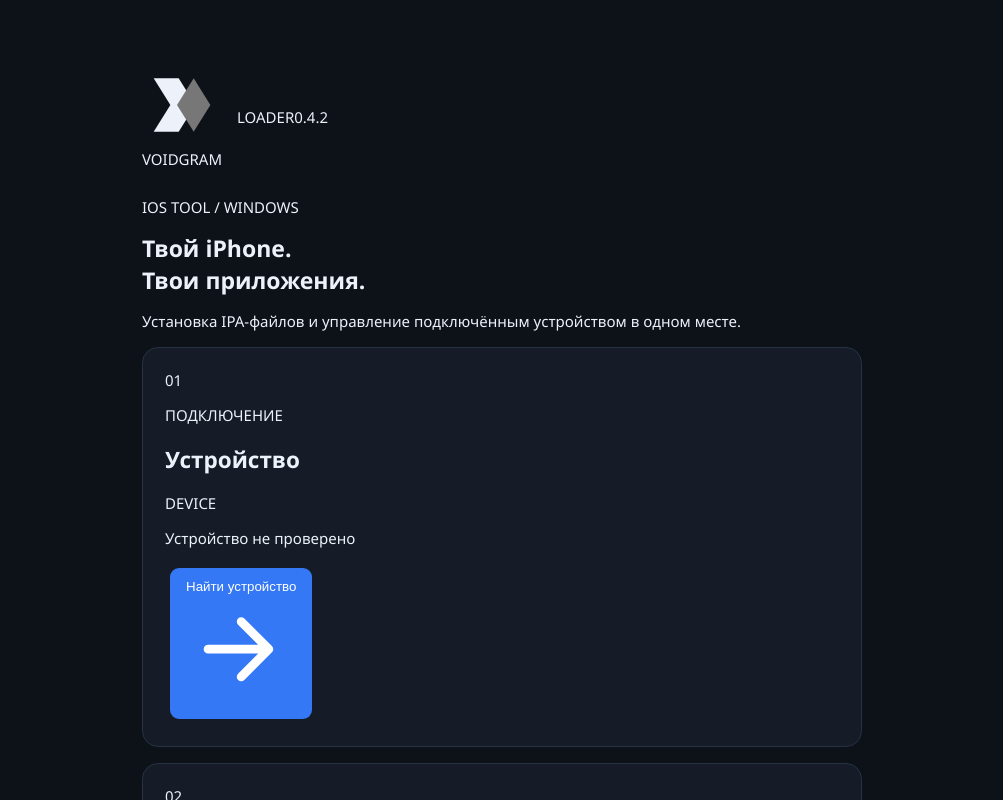
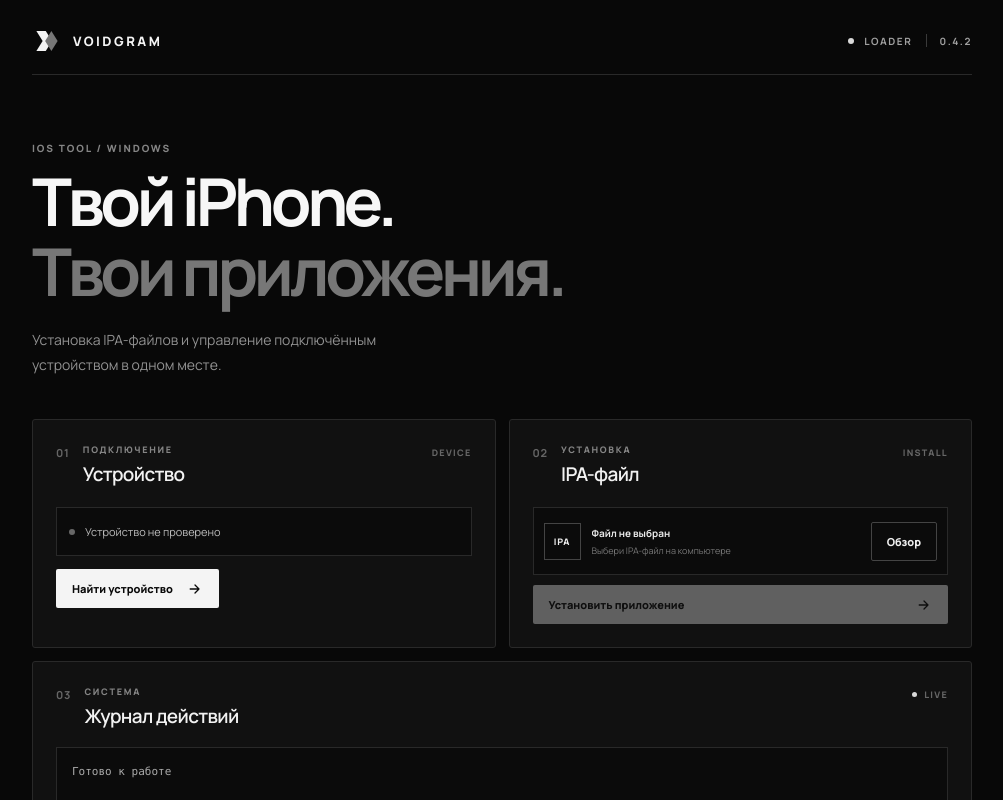
Before and after one commit to khoroshilovm2014-svg/VoidGram-Loader, a React (Vite) app: page / in a window 1280 px wide. Shown: the top 800 px of the page, without its empty margins (138-1141 px from the left). Built offline with nearby package versions, Linux system fonts and the light colour scheme.

Commit message:
Apply monochrome VoidGram visual system

```diff
--- a/src/style.css
+++ b/src/style.css
@@ -1,33 +1,81 @@
+@import url('https://fonts.googleapis.com/css2?family=Manrope:wght@400;500;600;700;800&display=swap');
+
+:root {
+  font-family: Manrope, "Segoe UI", Arial, sans-serif;
+  color: #f5f5f5;
+  background: #080808;
+  font-synthesis: none;
+  text-rendering: optimizeLegibility;
+  -webkit-font-smoothing: antialiased;
+  --muted: #858585;
+  --line: #292929;
+  --card: #111111;
+  --white: #f4f4f4;
+}
+
 * { box-sizing: border-box; }
-body {
-  margin: 0;
-  background: #0d1118;
-  color: #edf2fa;
-  font: 15px Segoe UI, Arial, sans-serif;
+html { min-width: 320px; min-height: 100%; background: #080808; }
+body { margin: 0; min-width: 320px; min-height: 100vh; background: #080808; }
+button { font: inherit; }
+.app-shell { width: min(100% - 64px, 940px); margin: 0 auto; padding: 27px 0 22px; }
+
+.topbar { height: 48px; display: flex; align-items: center; justify-content: space-between; border-bottom: 1px solid var(--line); padding-bottom: 20px; }
+.brand { display: flex; align-items: center; gap: 11px; color: var(--white); font-size: 13px; font-weight: 800; letter-spacing: .19em; }
+.brand-mark { width: 30px; height: 30px; display: block; }
+.topbar-meta { display: flex; align-items: center; gap: 10px; color: #a0a0a0; font-size: 10px; font-weight: 700; letter-spacing: .16em; }
+.status-dot { width: 6px; height: 6px; display: inline-block; border-radius: 50%; background: #d9d9d9; }
+.meta-divider { height: 13px; width: 1px; background: #3a3a3a; margin: 0 3px; }
+
+.intro { padding: 66px 0 42px; }
+.eyebrow { margin: 0 0 12px; color: var(--muted); font-size: 10px; font-weight: 800; letter-spacing: .19em; }
+h1 { margin: 0; color: #f7f7f7; font-size: clamp(38px, 6.5vw, 66px); line-height: 1.06; letter-spacing: -.065em; font-weight: 700; }
+h1 span { color: #777; }
+.intro-copy { max-width: 430px; margin: 20px 0 0; color: #929292; font-size: 14px; line-height: 1.8; }
+
+.content-grid { display: grid; grid-template-columns: 1fr 1fr; gap: 13px; }
+.panel { min-width: 0; padding: 23px; border: 1px solid var(--line); border-radius: 3px; background: var(--card); }
+.device-panel, .ipa-panel { min-height: 222px; }
+.panel-heading { display: flex; align-items: flex-start; gap: 13px; }
+.step { color: #666; font-size: 11px; font-weight: 700; letter-spacing: .08em; padding-top: 2px; }
+.panel-heading .eyebrow { margin-bottom: 5px; font-size: 9px; }
+h2 { margin: 0; color: #f2f2f2; font-size: 19px; font-weight: 600; letter-spacing: -.035em; }
+.panel-index, .live-label { margin-left: auto; padding-top: 3px; color: #666; font-size: 9px; font-weight: 800; letter-spacing: .14em; }
+.live-label { display: flex; align-items: center; gap: 7px; }
+.live-label .status-dot { width: 5px; height: 5px; }
+
+.device-state { min-height: 49px; display: flex; align-items: center; gap: 10px; margin: 20px 0 13px; padding: 0 12px; border: 1px solid #292929; background: #0b0b0b; }
+.state-indicator { width: 6px; height: 6px; flex: 0 0 6px; border-radius: 50%; background: #686868; }
+.device-state p { overflow-wrap: anywhere; margin: 0; color: #bcbcbc; font-size: 11px; line-height: 1.5; }
+
+.button { min-height: 39px; display: inline-flex; align-items: center; justify-content: center; gap: 14px; border: 1px solid transparent; border-radius: 2px; padding: 0 15px; cursor: pointer; font-size: 11px; font-weight: 800; transition: background .16s ease, color .16s ease, border-color .16s ease; }
+.button svg { width: 16px; height: 16px; }
+.button-light { background: var(--white); color: #090909; }
+.button-light:hover:not(:disabled) { background: #d6d6d6; }
+.button-outline { border-color: #444; background: transparent; color: #eee; }
+.button-outline:hover:not(:disabled) { border-color: #aaa; background: #1a1a1a; }
+.button:disabled { opacity: .35; cursor: not-allowed; }
+
+.file-drop { min-height: 68px; display: flex; align-items: center; gap: 11px; margin: 20px 0 10px; padding: 10px; border: 1px solid #292929; background: #0b0b0b; }
+.file-symbol { width: 37px; height: 37px; flex: 0 0 37px; display: grid; place-items: center; border: 1px solid #444; color: #eee; font-size: 9px; font-weight: 800; letter-spacing: .08em; }
+.file-info { min-width: 0; flex: 1; display: flex; flex-direction: column; gap: 4px; }
+.file-info strong, .file-info span { overflow: hidden; text-overflow: ellipsis; white-space: nowrap; }
+.file-info strong { color: #e8e8e8; font-size: 10px; font-weight: 700; }
+.file-info span { color: #777; font-size: 9px; }
+.install-button { width: 100%; justify-content: space-between; }
+
+.log-panel { grid-column: 1 / -1; }
+.log-panel pre { min-height: 54px; overflow-wrap: anywhere; white-space: pre-wrap; margin: 18px 0 0; padding: 15px; border: 1px solid #292929; background: #0b0b0b; color: #aaa; font: 11px/1.7 Consolas, "Courier New", monospace; }
+
+.footer { display: flex; align-items: center; gap: 9px; margin-top: 27px; padding-top: 17px; border-top: 1px solid var(--line); color: #777; font-size: 9px; font-weight: 800; letter-spacing: .15em; }
+.footer .brand-mark { width: 18px; height: 18px; }
+.footer-note { margin-left: auto; color: #666; font-size: 9px; font-weight: 500; letter-spacing: 0; }
+
+@media (max-width: 680px) {
+  .app-shell { width: min(100% - 34px, 500px); padding-top: 18px; }
+  .intro { padding: 49px 0 30px; }
+  .content-grid { grid-template-columns: 1fr; }
+  .log-panel { grid-column: auto; }
+  .device-panel, .ipa-panel { min-height: 0; }
+  .footer { flex-wrap: wrap; }
+  .footer-note { width: 100%; margin: 4px 0 0 27px; }
 }
-main { max-width: 760px; margin: 45px auto; padding: 20px; }
-header { display: flex; align-items: center; gap: 15px; margin-bottom: 28px; }
-.logo {
-  width: 48px; height: 48px; border-radius: 14px;
-  background: #3678f6; display: grid; place-items: center;
-  font-size: 26px; font-weight: 800;
-}
-h1 { font-size: 23px; margin: 0 0 5px; }
-small, .version { color: #8995a8; }
-.version { margin-left: auto; }
-.panel {
-  background: #151c27; border: 1px solid #263244;
-  border-radius: 16px; padding: 22px; margin: 16px 0;
-}
-button {
-  background: #3478f6; color: white; border: 0;
-  border-radius: 9px; padding: 11px 16px;
-  cursor: pointer; margin: 5px;
-}
-button:disabled { opacity: .4; }
-.secondary { background: #273449; }
-input {
-  width: 100%; padding: 12px; background: #0d131d;
-  border: 1px solid #344155; border-radius: 9px; color: white;
-}
-pre { white-space: pre-wrap; color: #a9bad1; }
```
